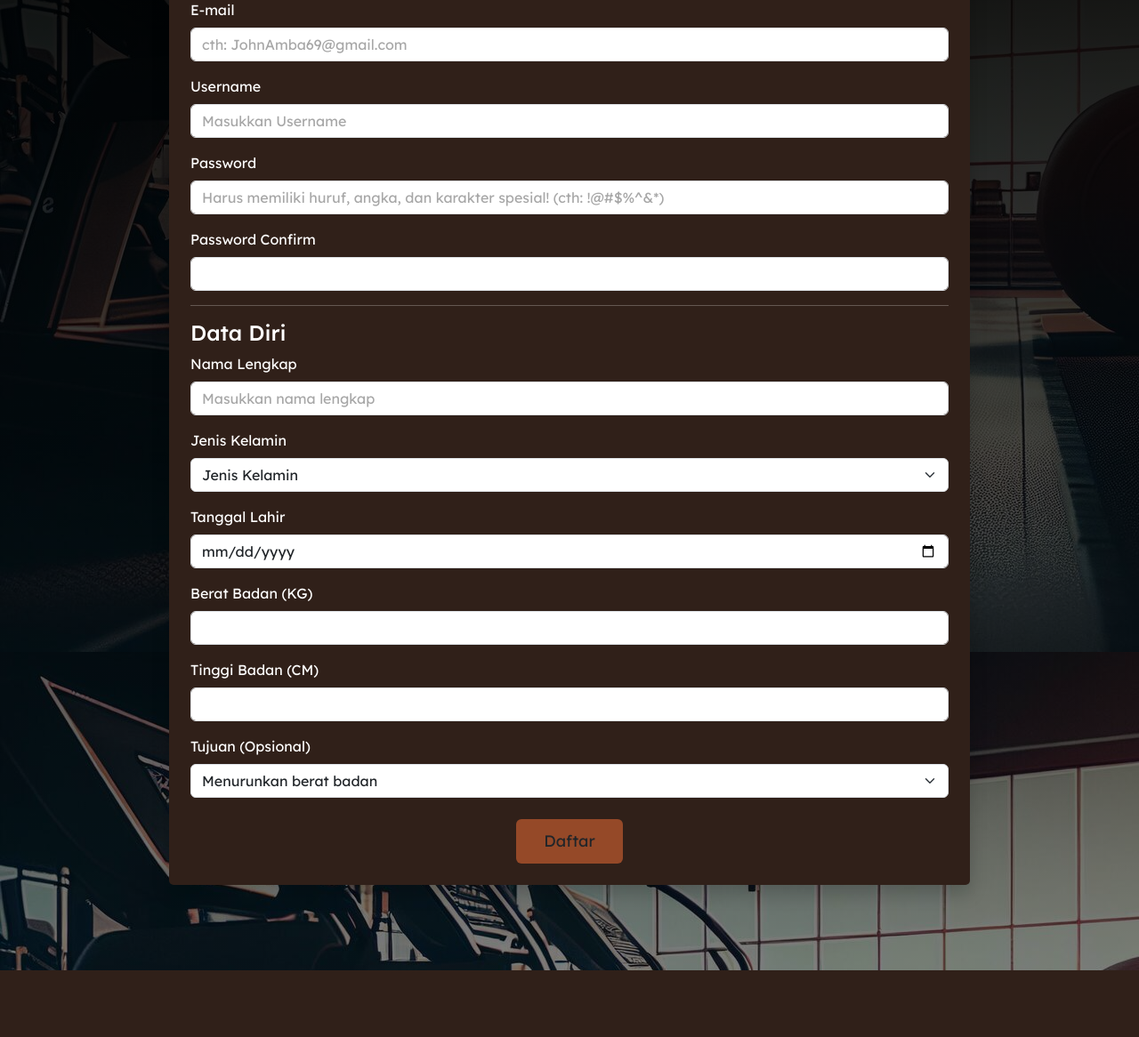
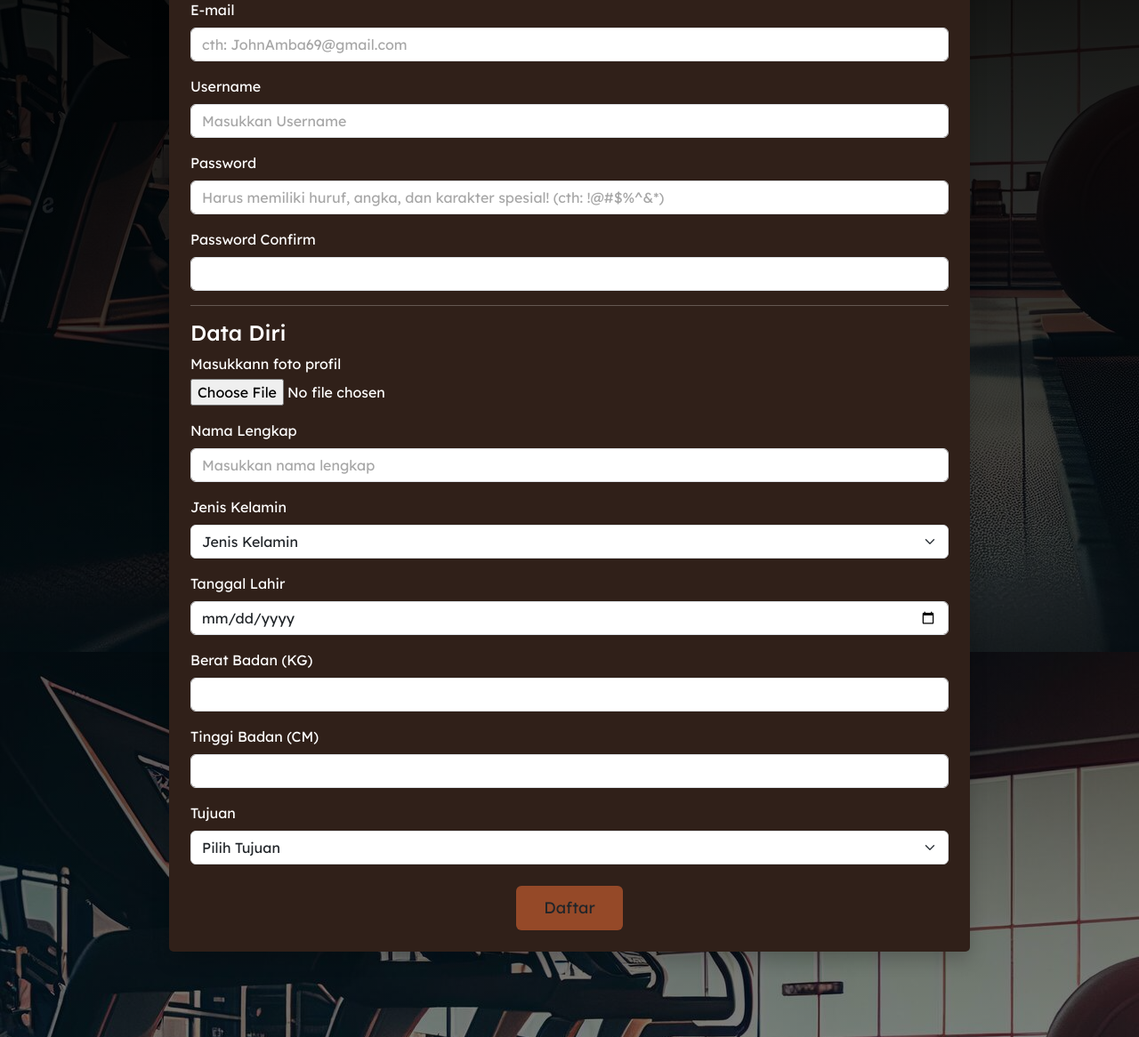
Before and after one commit to clunckyboy/AmbatuGYM, a PHP site: page /register.php in a window 1280 px wide. Shown: the part 247-1413 px from the top of the page at 89% size. Before the commit the page ends 1338 px from the top, so only its background shows below. Run offline with PHP 8.4, Linux system fonts and the light colour scheme.

Commit message:
menambah fitur confirm password dan upload foto
menambah fitur confirm password dimana tidak bisa melanjutkan kalau confirm password tidak sama dengan password yang di input, menambah fitur upload foto profil user.

```diff
--- a/register.php
+++ b/register.php
@@ -1,8 +1,4 @@
 <?php
-
-//     ini_set('display_errors', 1);
-// ini_set('display_startup_errors', 1);
-// error_reporting(E_ALL);
     include "./database/config.php";
     session_start();
 
@@ -18,10 +14,25 @@
         $height = $_POST['height'];
         $goal = $_POST['goal'];
         $gender = $_POST['gender'];
+        $gambar = (function(){
+            $namaFile = $_FILES['gambar']['name'];
+            $ukuranFile = $_FILES['gambar']['size'];
+            $error = $_FILES['gambar']['error'];
+            $tmpName = $_FILES['gambar']['tmp_name'];
+
+            $valid_ext = ['jpg', 'jpeg', 'png'];
+            $ekstensi_gambar = explode('.', $namaFile);
+            $ekstensi_gambar = strtolower(end($ekstensi_gambar));
+
+            move_uploaded_file($tmpName, './user_pp/'.$namaFile);
+
+            return $namaFile;
+
+        }) ();
 
         // Membuat query tanpa bind_param
-        $sql = "INSERT INTO users (users_username, users_password, users_fullname, users_email, users_birthdate, users_weight, users_height, users_gender, goal)
-                VALUES ('$username', '$password', '$full_name', '$email', '$birthdate', '$weight', '$height', '$gender', '$goal')";
+        $sql = "INSERT INTO users (users_username, users_password, users_fullname, users_email, users_birthdate, users_weight, users_height, users_gender, goal, users_photo)
+                VALUES ('$username', '$password', '$full_name', '$email', '$birthdate', '$weight', '$height', '$gender', '$goal', '$gambar')";
 
         if ($db->query($sql) === TRUE) {
             $register_message = "Daftar akun berhasil, silahkan login";
@@ -49,6 +60,11 @@
     <title>AmbatuRegister</title>
 
     <style>
+
+        html{
+            scroll-behavior: smooth;
+        }
+
         body {
             background-color: #FF8000;
             font-family: "Lexend", sans-serif;
@@ -154,7 +170,7 @@
         <hr>
         <h4>Informasi Akun</h4>
         <p style="color: green;"><i><?=$register_message?></i></p>
-        <form action="register.php" method="POST">
+        <form action="" method="POST" id="form" enctype="multipart/form-data" autocomplete="off">
                 <div class="mb-3">
                     <label for="inputEmail" class="form-label">E-mail</label>
                     <input name="email" type="email" class="form-control" id="inputEmail" placeholder="cth: JohnAmba69@gmail.com" required>
@@ -164,12 +180,12 @@
                     <input name="username" type="username" class="form-control" id="inputUsername" placeholder="Masukkan Username" required>
                 </div>
                 <div class="mb-3">
-                    <i> <?= $register_message ?> </i>
                     <label for="inputPassword" class="form-label">Password</label>
                     <input name="password" type="password" class="form-control" id="inputPassword" placeholder="Harus memiliki huruf, angka, dan karakter spesial! (cth: !@#$%^&*)" aria-describedby="passHelp" required>
                 </div>
                 <div class="mb-3">
                     <label for="inputPasswordConfirm" class="form-label">Password Confirm</label>
+                    <p id="confirmMessage" style="color: red; margin: 0; display: none;">Password tidak sama</p>
                     <input type="password" class="form-control" id="inputPasswordConfirm" required>
                 </div>
 
@@ -177,13 +193,18 @@
             <h4>Data Diri</h4>
 
                 <div class="mb-3">
+                    <label for="foto-profil" style="margin-bottom: 5px;">Masukkann foto profil</label>
+                    <br>
+                    <input type="file" name="gambar" id="" accept=".jpg, .jpeg, .png" required>
+                </div>
+                <div class="mb-3">
                     <label for="inputFullName" class="form-label">Nama Lengkap</label>
                     <input name="full-name" type="text" class="form-control" id="inputFullName" placeholder="Masukkan nama lengkap" required>
                 </div>
                 <div class="mb-3">
                     <label for="inputGender" class="form-label">Jenis Kelamin</label>
                     <select name="gender" class="form-select" taria-label="Default select example">
-                        <option selected>Jenis Kelamin</option>
+                        <option value="" disabled selected>Jenis Kelamin</option>
                         <option value="Laki-laki">Laki-laki</option>
                         <option value="Perempuan">Perempuan</option>
                     </select>
@@ -201,8 +222,9 @@
                     <input name="height" type="number" class="form-control" id="inputTinggi" required>
                 </div>
                 <div class="mb-3">
-                    <label for="inputTujuan" class="form-label">Tujuan (Opsional)</label>
-                    <select name="goal" class="form-select" taria-label="Default select example">
+                    <label for="inputTujuan" class="form-label">Tujuan</label>
+                    <select name="goal" class="form-select" aria-label="Default select example">
+                        <option value="" disabled selected>Pilih Tujuan</option>
                         <option value="lose-weight">Menurunkan berat badan</option>
                         <option value="build_muscle">Membesarkan otot</option>
                         <option value="maintain">Pelihara stamina</option>
@@ -211,9 +233,42 @@
                 <div class="container text-center mt-4">
                     <button class="btn btn-custom" name="register" type="submit">Daftar</button>
                 </div>
-            </form>
+        </form>
 
       </div>
 
+    <script>
+        const password = document.getElementById('inputPassword');
+        const confirmPassword = document.getElementById('inputPasswordConfirm');
+        const message = document.getElementById('confirmMessage');
+        const form = document.getElementById('form');
+
+        function validatePassword(){
+            if (password.value === '' || confirmPassword.value === ''){
+                message.style.display = 'none';
+                return;
+            }
+
+            if (password.value !== confirmPassword.value){
+                message.style.display = 'block';
+                return false;
+            }
+            else {
+                message.style.display = 'none'
+                return true;
+            }
+        }
+
+        password.addEventListener('input', validatePassword);
+        confirmPassword.addEventListener('input', validatePassword)
+
+        form.addEventListener('submit', function(event) {
+            if (!validatePassword()) {
+                event.preventDefault();
+                alert('Password dan konfirmasi password tidak cocok.');
+            }
+        });
+    </script>
+
 </body>
 </html>
```
